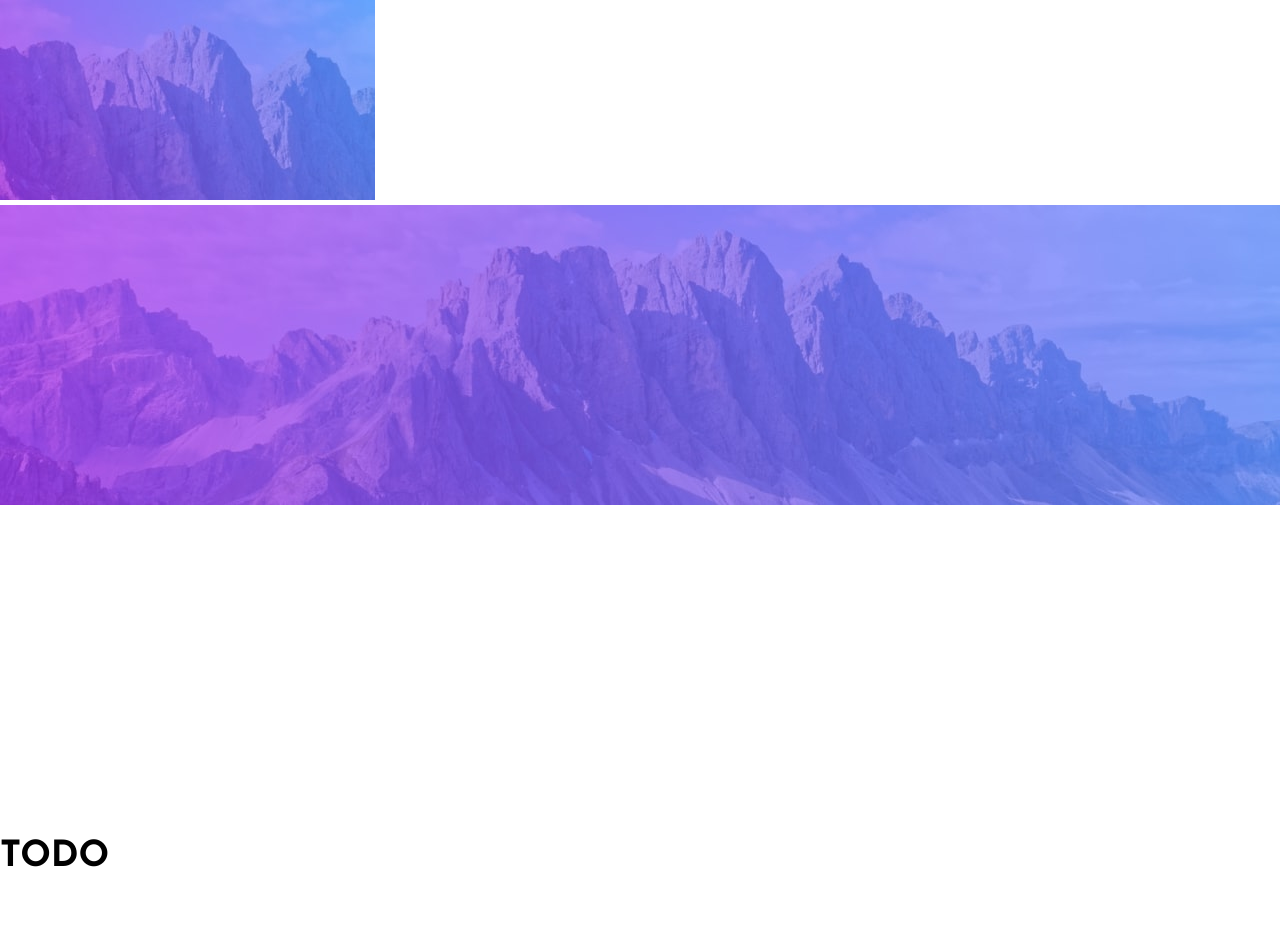
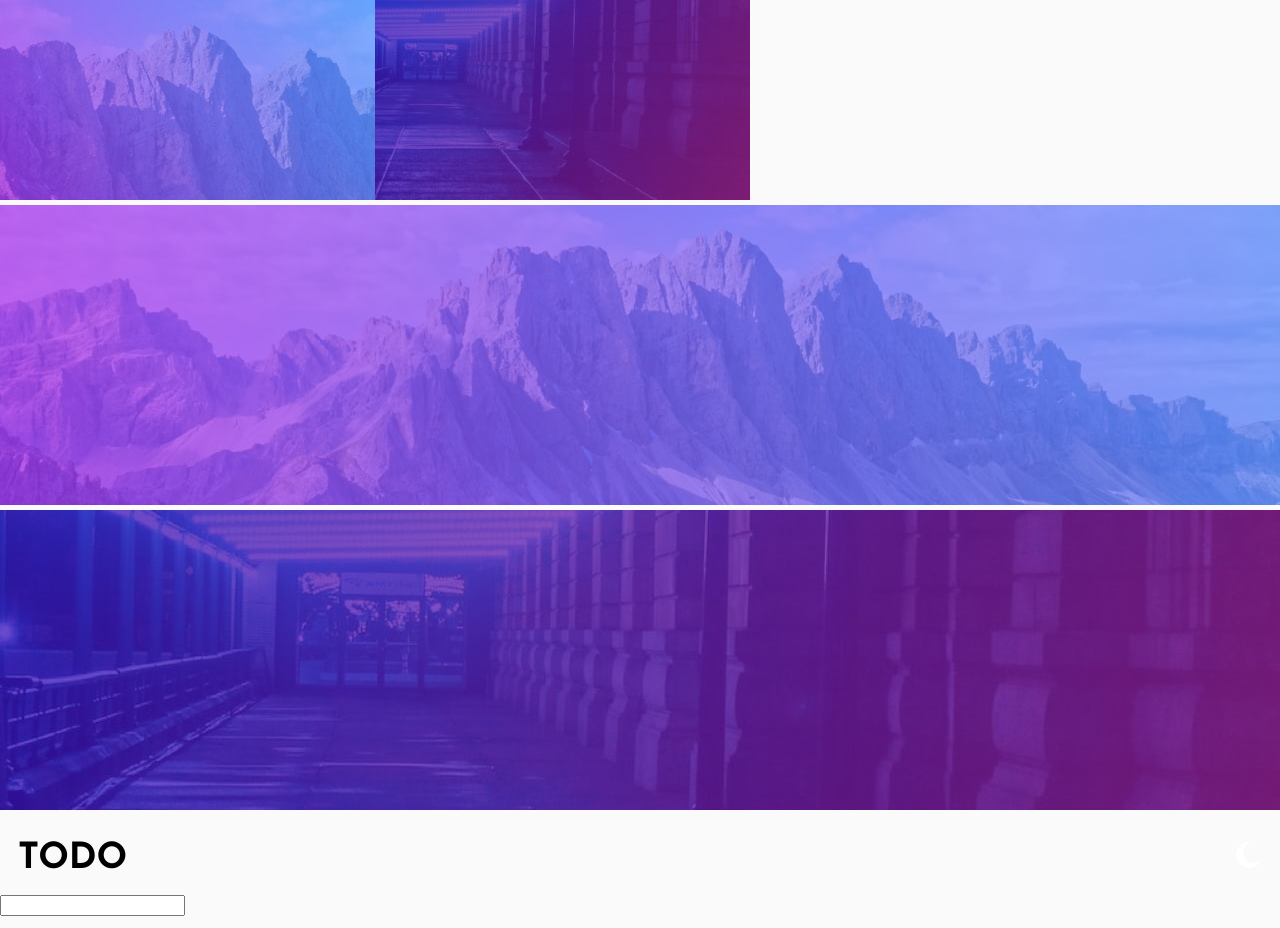
Before and after one commit to Adrydevmateo/todo-app-react, a React (Vite) app: page / in a window 1280 px wide. Shown: the top 928 px of the page. Built offline with nearby package versions, Linux system fonts and the light colour scheme.

Commit message:
Added color scheme functionality

```diff
--- a/src/App.tsx
+++ b/src/App.tsx
@@ -8,6 +8,7 @@
 
 import IconSun from './assets/icons/icon-sun.svg'
 import IconMoon from './assets/icons/icon-moon.svg'
+
 import { CreateTodo, DeleteTodo, EditTodo, GetAllTodo } from './todo/Todo'
 import { FormEvent, useEffect, useState } from 'react'
 import { TTodo } from './todo/Todo.types'
@@ -49,6 +50,11 @@
   setTodoCollection(() => GetAllTodo())
  }
 
+ const SetColorScheme = (scheme: 'white' | 'dark') => {
+  if (scheme === 'white') document.body.classList.remove('color-scheme-dark')
+  else document.body.classList.add('color-scheme-dark')
+ }
+
  return (
   <>
    <header id='banner'>
@@ -61,8 +67,8 @@
    <main>
     <div className="header">
      <h1>TODO</h1>
-     <img id='icon-moon' src={IconMoon} alt="sun icon" />
-     <img id='icon-sun' src={IconSun} alt="sun icon" loading='lazy' />
+     <img id='icon-moon' src={IconMoon} alt="sun icon" onClick={() => SetColorScheme('dark')} />
+     <img id='icon-sun' src={IconSun} alt="sun icon" loading='lazy' onClick={() => SetColorScheme('white')} />
     </div>
 
     <form id="form" onSubmit={HandleFormSubmit}>
--- a/src/index.css
+++ b/src/index.css
@@ -1,8 +1,6 @@
 @import url('https://fonts.googleapis.com/css2?family=Josefin+Sans:ital,wght@0,100..700;1,100..700&display=swap');
 
 :root {
- color-scheme: light dark;
-
  --Bright-Blue: hsl(220, 98%, 61%);
  --Check-Background: linear-gradient hsl(192, 100%, 67%) to hsl(280, 87%, 65%);
 
@@ -20,7 +18,9 @@
  --Light-Grayish-Blue-hover: hsl(236, 33%, 92%);
  --Dark-Grayish-Blue: hsl(234, 11%, 52%);
  --Very-Dark-Grayish-Blue: hsl(233, 14%, 35%);
- --Very-Dark-Grayish-Blue: hsl(237, 14%, 26%)
+ --Very-Dark-Grayish-Blue: hsl(237, 14%, 26%);
+
+ --bg-color: var(--Very-Light-Gray);
 }
 
 html {
@@ -30,11 +30,16 @@
  font-optical-sizing: auto;
 }
 
+.color-scheme-dark {
+ --bg-color: var(--Very-Dark-Blue);
+}
+
 body {
- color: light-dark(black, white);
- background-color: light-dark(white, black);
+ color: black;
+ background-color: var(--bg-color);
  margin: 0;
  min-height: 100vh;
+ transition: color .2s ease, background-color .2s ease;
 }
 
 #banner {}
@@ -43,16 +48,42 @@
 
 #bg-mobile-dark,
 #bg-desktop-dark {
- opacity: 0;
+ /* opacity: 0; */
 }
 
 main {}
 
-main>.header {}
+main>.header {
+ position: relative;
+ display: flex;
+ align-items: center;
+ justify-content: space-between;
+ padding: 1em;
+}
 
-main>.header h1 {}
+main>.header h1 {
+ margin: 0;
+ padding-top: .23em;
+}
 
-main>.header img {}
+main>.header img {
+ position: absolute;
+ right: 1em;
+ cursor: pointer;
+}
+
+#icon-moon {}
+
+#icon-sun,
+.color-scheme-dark #icon-moon {
+ opacity: 0;
+ pointer-events: none;
+}
+
+.color-scheme-dark #icon-sun {
+ opacity: initial;
+ pointer-events: initial;
+}
 
 #form {}
 
```
